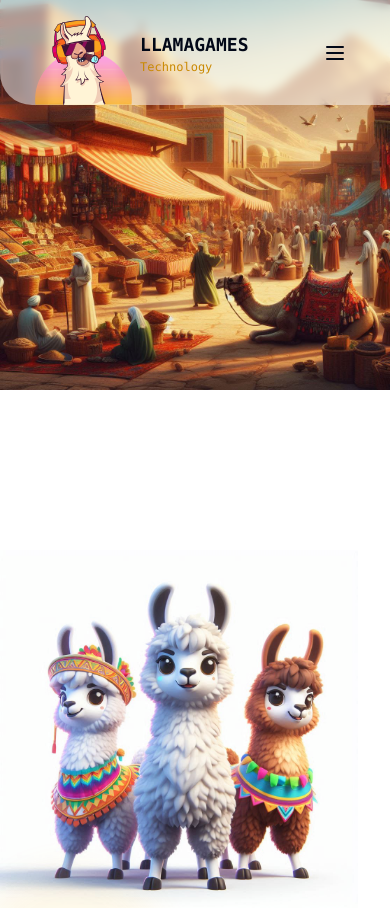
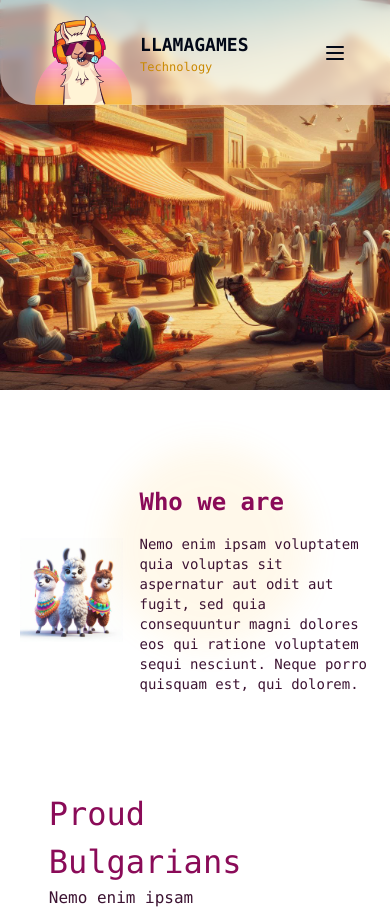
Before and after one commit to X-Elevate/LlamaGames, a Next.js app in the folder frontend/: page / in a window 390 px wide. Shown: the top 908 px of the page. Built offline with nearby package versions, Linux system fonts and the light colour scheme.

Commit message:
responsiveness of who we are section

```diff
--- a/frontend/app/page.tsx
+++ b/frontend/app/page.tsx
@@ -3,6 +3,7 @@
 import WhoWeAre from '@/components/sections/WhoWeAre';
 import ProudBulgarians from '../components/sections/ProudBulgarians';
 import HeroVideo from '@/components/sections/HeroVideo';
+import LatestGames from '@/components/sections/LatestGames';
 
 export default function Home() {
     return (
@@ -11,6 +12,7 @@ export default function Home() {
                 <HeroVideo />
                 <WhoWeAre />
                 <ProudBulgarians />
+                <LatestGames />
             </div>
         </main>
     );
--- /dev/null
+++ b/frontend/components/sections/Sertificates.tsx
@@ -0,0 +1,24 @@
+"use client";
+
+export default function ProudBulgarians() {
+  return (
+    <section className="w-3/4 flex items-center justify-between">
+      <div className="w-1/2">
+        <h2 className="text-[32px] text-cherry">Proud Bulgarians</h2>
+        <p className="text-[16px] text-darkCherry w-full">
+          Nemo enim ipsam voluptatem quia voluptas sit aspernatur aut odit aut
+          fugit, sed quia consequuntur magni dolores eos qui ratione voluptatem
+          sequi nesciunt. Neque porro quisquam est, qui dolorem.
+        </p>
+      </div>
+
+      <div className="w-[30%] h-full">
+        <img
+          src="ProudBulgariansGlobåe.svg"
+          alt="lamas banner"
+          className="w-full aspect-square object-cover"
+        />
+      </div>
+    </section>
+  );
+}
--- a/frontend/components/sections/WhoWeAre.tsx
+++ b/frontend/components/sections/WhoWeAre.tsx
@@ -1,21 +1,16 @@
 
-
-import Image from 'next/image';
 
 export default function WhoWeAre() {
     return (
-        <section className='relative flex flex-col md:flex-row items-center justify-center py-16 pl-0 pr-4 md:pl-0 md:pr-32'>
-            <div className='flex-1 pr-4 md:pr-36'>
-                <Image
+        <section className='w-[90%] md:ml-0 md:mr-auto m-auto flex  gap-4 md:gap-10 items-center md:items-center justify-between'>
+            <div className='w-[45%]'>
+                <img
                     src='/WhoWeAre_lamas.svg'
                     alt='Llama Characters'
-                    width={591} // Adjust the width and height according to your needs
-                    height={591}
-                    layout='responsive'
-                    objectFit='contain'
+                    className="h-full w-full "
                 />
             </div>
-            <div className='relative flex-1 pt-20 pb-20 md:pt-56 md:pb-60 md:mt-0 md:ml-8 text-left'>
+            <div className='w-full md:w-[45%] relative text-left'>
                 <div className='absolute inset-0'>
                     <div className='before:content-[""] before:absolute before:bg-[#FFBF40] before:opacity-[0.10] before:rounded-full before:blur-lg before:w-[200px] before:h-[200px] before:top-[-40px] before:left-[-30px] sm:before:w-[300px] sm:before:h-[300px] sm:before:top-[-60px] sm:before:left-[-45px] md:before:w-[400px] md:before:h-[400px] md:before:top-[-70px] md:before:left-[-55px] lg:before:w-[470px] lg:before:h-[470px] lg:before:top-[-80px] lg:before:left-[-60px]'></div>
                 </div>
```
